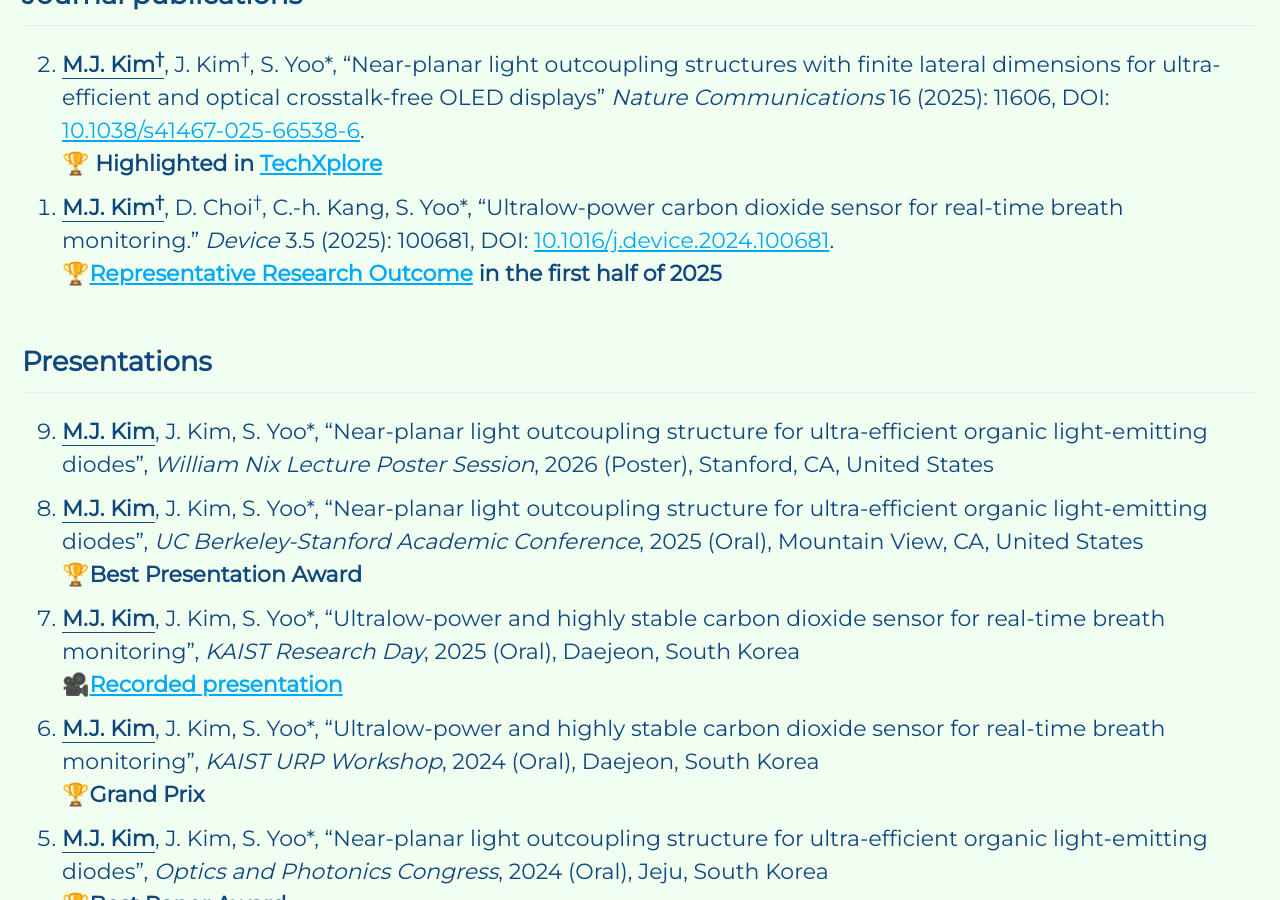
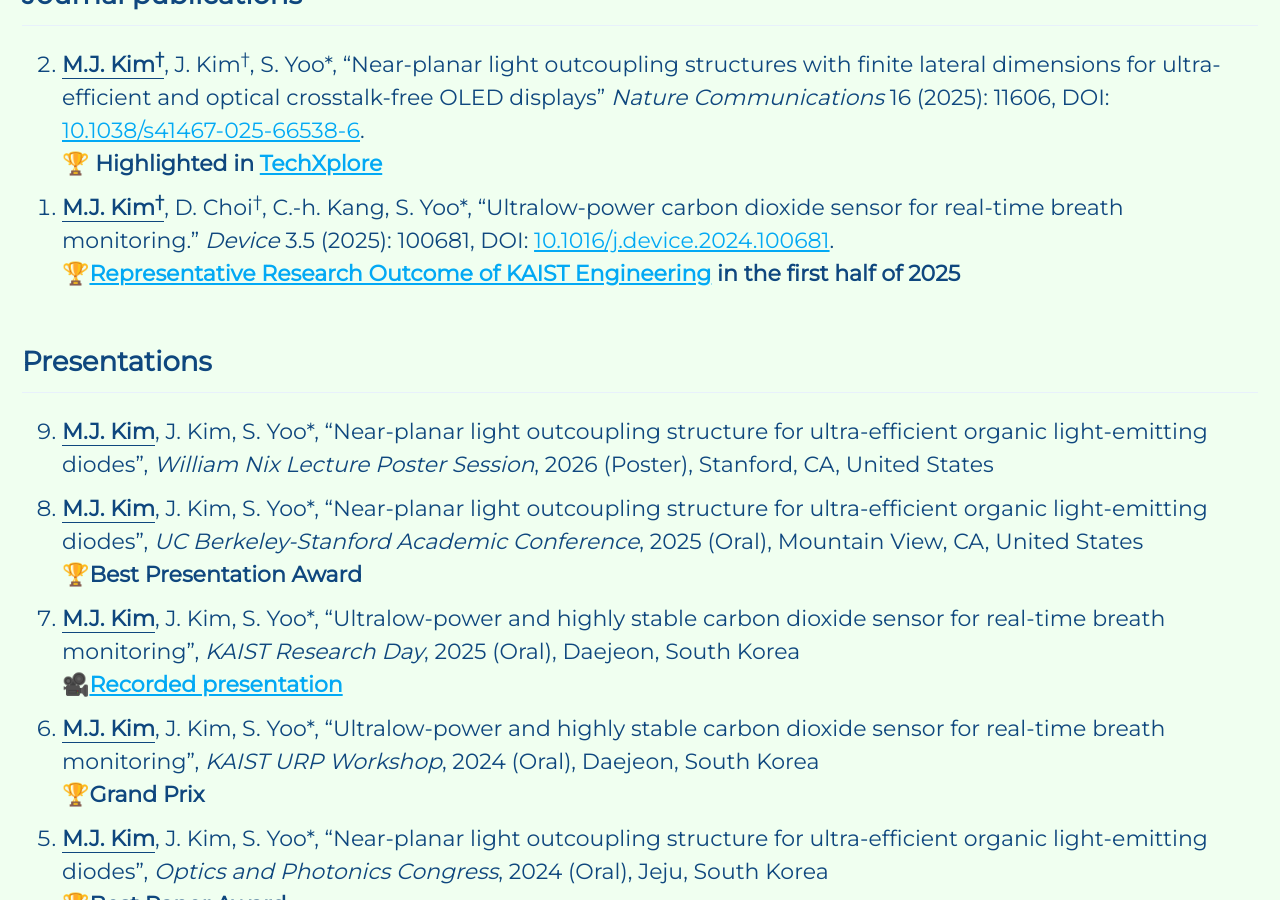
Before and after one commit to mj3259/mj3259.github.io, a Jekyll site: the page built from _pages/projects.md, in a window 1280 px wide and 900 px high, scrolled down 501 px. Built offline with Jekyll 4.4.1, drawn with Linux system fonts in a browser that asks for light colours; cached includes are drawn as plain includes.

Commit message:
Update projects.md

```diff
--- a/_pages/projects.md
+++ b/_pages/projects.md
@@ -41,7 +41,7 @@
 1. **<u>M.J. Kim<sup>†</sup></u>**, J. Kim<sup>†</sup>, S. Yoo*, "Near-planar light outcoupling structures with finite lateral dimensions for ultra-efficient and optical crosstalk-free OLED displays" _Nature Communications_ 16 (2025): 11606, DOI: [10.1038/s41467-025-66538-6](https://doi.org/10.1038/s41467-025-66538-6).
 🏆 __Highlighted in [TechXplore](https://techxplore.com/news/2026-01-oled-screen-brightness-flat-display.html)__
 1. **<u>M.J. Kim<sup>†</sup></u>**, D. Choi<sup>†</sup>, C.-h. Kang, S. Yoo*, "Ultralow-power carbon dioxide sensor for real-time breath monitoring." _Device_ 3.5 (2025): 100681, DOI: [10.1016/j.device.2024.100681](https://doi.org/10.1016/j.device.2024.100681).
-🏆__[Representative Research Outcome](https://engineering.kaist.ac.kr/newsletter/202505/newsletter.html?) in the first half of 2025__
+🏆__[Representative Research Outcome of KAIST Engineering](https://engineering.kaist.ac.kr/newsletter/202505/newsletter.html?) in the first half of 2025__
 {: reversed="reversed"}
 
 
```
